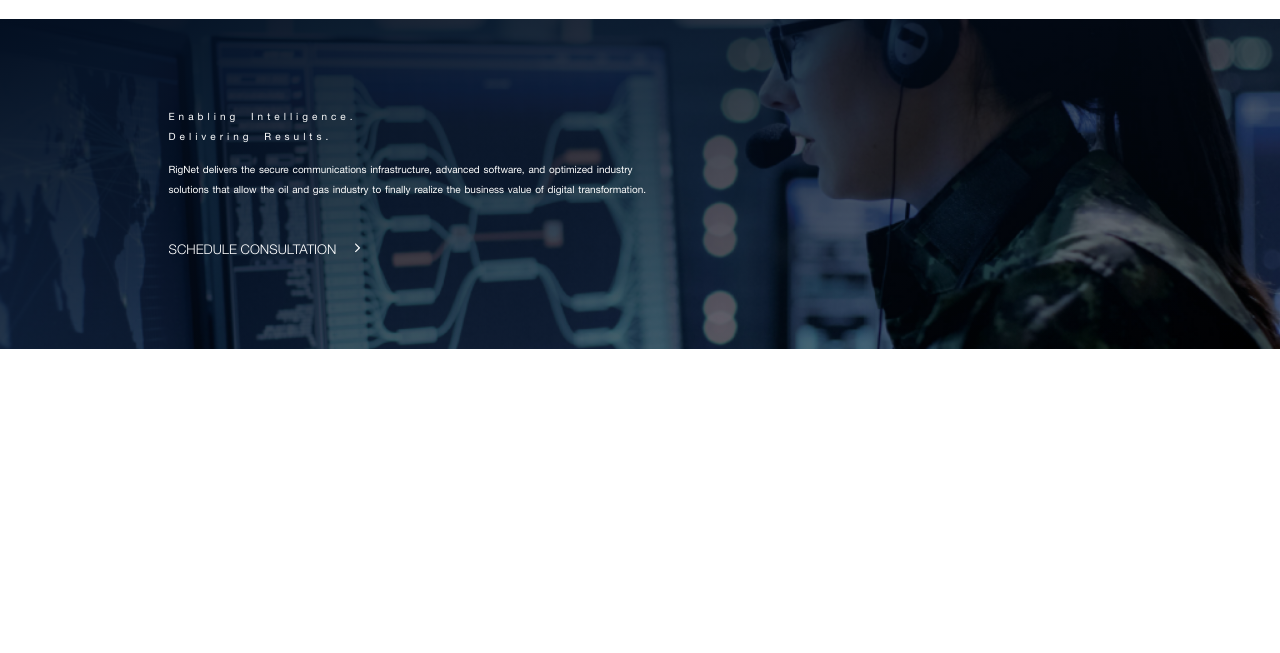
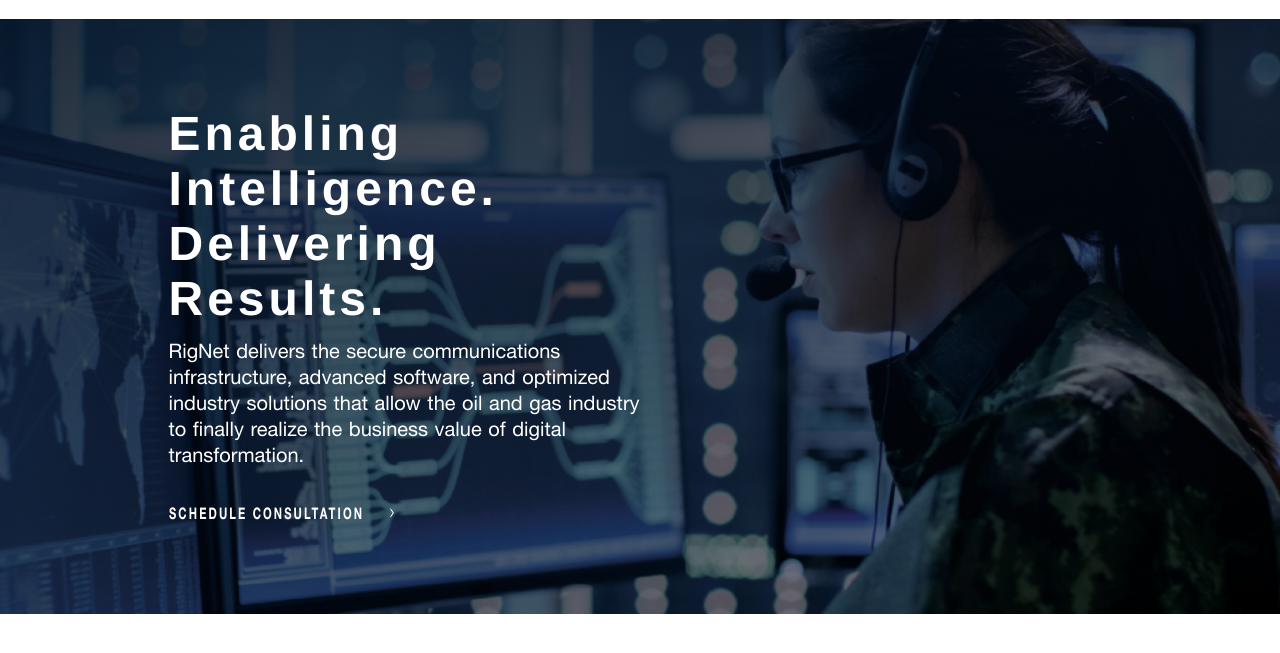
Before and after one commit to aastha-jain-jtg/Assignment-2, a website built with webpack: page src/index.html in a window 1280 px wide. Shown: the part 63-716 px from the top of the page. Built offline with nearby package versions, Linux system fonts and the light colour scheme; files whose address does not match are found by name; a web font is replaced by a local one.

Commit message:
[AS2-3] : Worked on review fixes of AS2-3, Updated button styling and moved code to relevat files

```diff
--- a/src/styles/components/_buttons.scss
+++ b/src/styles/components/_buttons.scss
@@ -2,12 +2,6 @@
     background: transparent;
     border: transparent;
     padding: 0;
+    transform: scaleX(0.7);
+    transform-origin: top left;
 }
-.hero__btn {
-    color: $white;
-    font-family: $font-light;
-    @include font-styles(1.4rem, $bolder, 1.4rem);
-    @include for-media(tablet-screen) {
-        @include font-styles(1.6rem, $bolder, 1.9rem);
-    }
-}
--- a/src/styles/layout/_nav.scss
+++ b/src/styles/layout/_nav.scss
@@ -74,13 +74,13 @@
             transition: height 1500ms;
             position: absolute;
             width: 100%;
-            top: 6.7rem;
+            top: 5.955rem;
             left: 0;
-            height: calc(100vh - 6.7rem);
+            height: calc(100vh - 5.955rem);
             background-color: $gray-bg;
             @include for-media($tablet) {
-                height: calc(100vh - 8.7rem);
-                top: 8.7rem;
+                height: calc(100vh - 8rem);
+                top: 8rem;
             }
         }
         @include for-media($laptop) {
--- a/src/styles/pages/_home.scss
+++ b/src/styles/pages/_home.scss
@@ -15,86 +15,93 @@
     }
 }
 .hero {
-    background-image:linear-gradient(162deg, rgba(3,15,33,1) 0%, rgba(0,0,0,0.1) 100%) ,  url('images/hero-bg.png') ;
-    background-size: cover , cover;
-    background-position: center, center;
-    background-repeat: no-repeat, no-repeat;
+    background-image:linear-gradient(162deg, rgba($color: $dark-navy, $alpha: 0.8) 0%, rgba($color: $black, $alpha: 0.1) 100%) ,  url('images/hero-bg.png') ;
+    background-size: cover;
+    background-position: center;
+    background-repeat: no-repeat;
     color: $white;
+    padding: 0 2rem;
     &__content {
-        margin: 4.5rem 0 4.3rem;
-        @include for-media(tablet-screen) {
-            max-width: 70.8rem;
-            margin: 10.5rem auto;
+        padding: 0;
+        margin: 4.5rem 0 4.2rem;
+        @include for-media($tablet) {
+            margin: 10.5rem auto 15.5rem;
         }
-        @include for-media(laptop-screen) {
+        @include for-media($laptop) {
             margin: 8.7rem 0 8.8rem;
         }
-        @include for-media(desktop-screen) {
+        @include for-media($desktop) {
             margin: 20rem 0 19.1rem;
         }
     }
     &__heading {
-        font-family: $font-regular;
-        @include font-styles(3.2rem, $bolder, 3.6rem);
+        @include font-styles($font-size: 3.2rem, $font-weight: $bolder, $line-height: 3.6rem);
         max-width: 24.6rem;
         letter-spacing: 1px;
         margin-bottom: 1.5rem;
-        @include for-media(tablet-screen) {
+        @include for-media($tablet) {
             margin-bottom: 1rem;
-            @include font-styles(4.8rem, $bold, 5.2rem);
+            @include font-styles($font-size: 4.8rem, $font-weight: $bold, $line-height: 5.2rem);
         }
-        @include for-media(laptop-screen) {
+        @include for-media($laptop) {
             margin-bottom: 1.5rem;
-            @include font-styles(4.8rem, $bold, 5.5rem);
+            @include font-styles($font-size: 4.8rem,$font-weight: $bold, $line-height: 5.5rem);
             letter-spacing: 4px;
         }
-        @include for-media(desktop-screen) {
+        @include for-media($desktop) {
             max-width: 59rem;
             margin-bottom: 2.5rem;
-            @include font-styles(5.6rem, $bold, 6rem);
+            @include font-styles($font-size: 5.6rem,$font-weight: $bold, $line-height: 6rem);
             letter-spacing: 2px;
             word-spacing: 1px;
         }
     }
     &__desc {
         max-width: 24rem;
-        font-family: $font-roman;
-        @include font-styles(1.6rem, $bold, 2.1rem);
+        @include font-styles($font-roman, 1.6rem, $medium, 2.1rem);
         word-spacing: 2px;
-        margin-bottom: 3rem;
-        @include for-media(tablet-screen) {
+        margin-bottom: 2.8rem;
+        @include for-media($tablet) {
             word-spacing: 1px;
             max-width: 35rem;
-            @include font-styles(1.7rem, $medium, 2.5rem);
+            @include font-styles($font-roman, 1.7rem, $medium, 2.5rem);
             margin-bottom: 3.5rem;
         }
-        @include for-media(laptop-screen) {
+        @include for-media($laptop) {
             max-width: 48rem;
-            @include font-styles(2rem, $medium, 2.6rem);
-            margin-bottom: 4rem;
+            @include font-styles($font-roman, 2rem, $medium, 2.6rem);
         }
-        @include for-media(desktop-screen) {
+        @include for-media($desktop) {
             max-width: 58rem;
             word-spacing: 0.5px;
+        }
+    }
+    &__btn {
+        color: $white;
+        letter-spacing: 3px;
+        @include font-styles($font-bold, 1.4rem, $bolder, 1.68rem);
+        @include for-media($tablet) {
+            @include font-styles($font-bold, 1.6rem, $bolder, 1.9rem);
         }
     }
     &__icon{
         color: $white;
         font-size: 1.4rem;
+        $font-weight: $bolder;
         display: inline-block;
-        margin-left: 0.5rem;
-        @include for-media(tablet-screen) {
-            margin-left: 0.8rem;
+        margin-left: 0.3rem;
+        @include for-media($tablet) {
+            margin-left: 1.8rem;
         }
-        @include for-media(laptop-screen) {
-            margin-left: 1rem;
+        @include for-media($laptop) {
+            margin-left: 2.5rem;
         }
     }
-    @include for-media(tablet-screen) {
+    @include for-media($tablet) {
        background-position: inherit;
        background-size: auto;
     }
-    @include for-media(laptop-screen) {
+    @include for-media($laptop) {
         background-position: center;
         background-size: cover;
     }
```
Also changed, not shown: src/index.html (+12 -3 lines).
